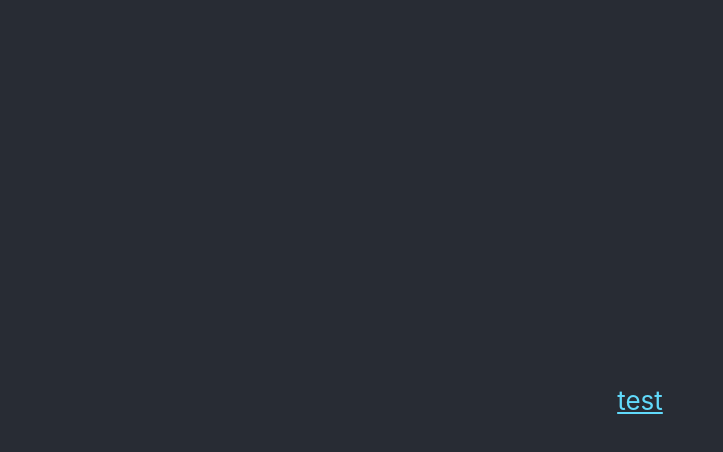
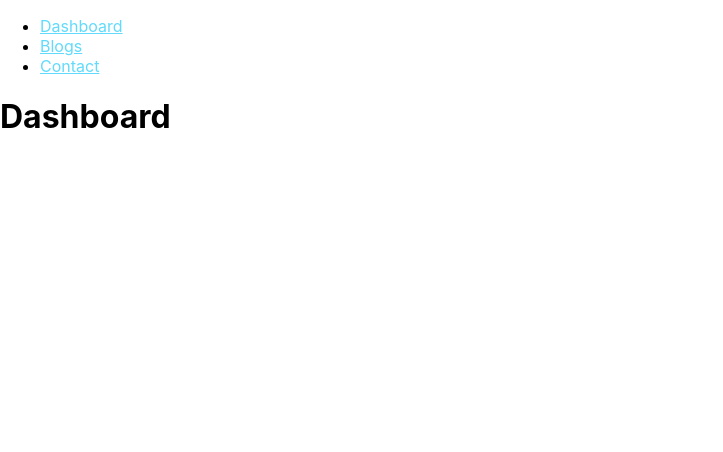
Before and after one commit to MartMonster/Software-Engineering-Belsimpel, a React (Create React App) app in the folder foosball-front-end/: page / in a window 1280 px wide. Shown: the top 452 px of the page, without its empty margins (0-723 px from the left). Built offline with nearby package versions, Linux system fonts and the light colour scheme.

Commit message:
made a navbar

```diff
--- a/foosball-front-end/src/App.tsx
+++ b/foosball-front-end/src/App.tsx
@@ -2,13 +2,18 @@ import React from 'react';
 import logo from './logo.svg';
 import './App.css';
 import { BrowserRouter, Routes, Route, Link } from "react-router-dom";
+import Layout from "./pages/Layout";
+import Dashboard from "./pages/Dashboard";
 
 function App() {
   return (
     <BrowserRouter>
       <Routes>
-        <Route path="test" element={<Default/>}/>
-        <Route path="/" element={<NewPage/>}/>
+        <Route path='/' element={<Layout/>}>
+          <Route index element={<Dashboard/>}/>
+          <Route path="/default" element={<Default/>}/>
+          <Route path="/test" element={<NewPage/>}/>
+        </Route>
       </Routes>
     </BrowserRouter>
   );
--- /dev/null
+++ b/foosball-front-end/src/pages/Dashboard.tsx
@@ -0,0 +1,7 @@
+// import { Outlet, Link } from "react-router-dom";
+
+const Dashboard = () => {
+    return <h1>Dashboard</h1>
+}
+
+export default Dashboard;
--- /dev/null
+++ b/foosball-front-end/src/pages/Layout.tsx
@@ -0,0 +1,25 @@
+import { Outlet, Link } from "react-router-dom";
+
+const Layout = () => {
+    return (
+        <>
+            <nav>
+                <ul>
+                    <li>
+                        <Link className='App-link' to="/">Dashboard</Link>
+                    </li>
+                    <li>
+                        <Link className='App-link' to="/blogs">Blogs</Link>
+                    </li>
+                    <li>
+                        <Link className='App-link' to="/contact">Contact</Link>
+                    </li>
+                </ul>
+            </nav>
+
+            <Outlet />
+        </>
+    );
+};
+
+export default Layout;
```
